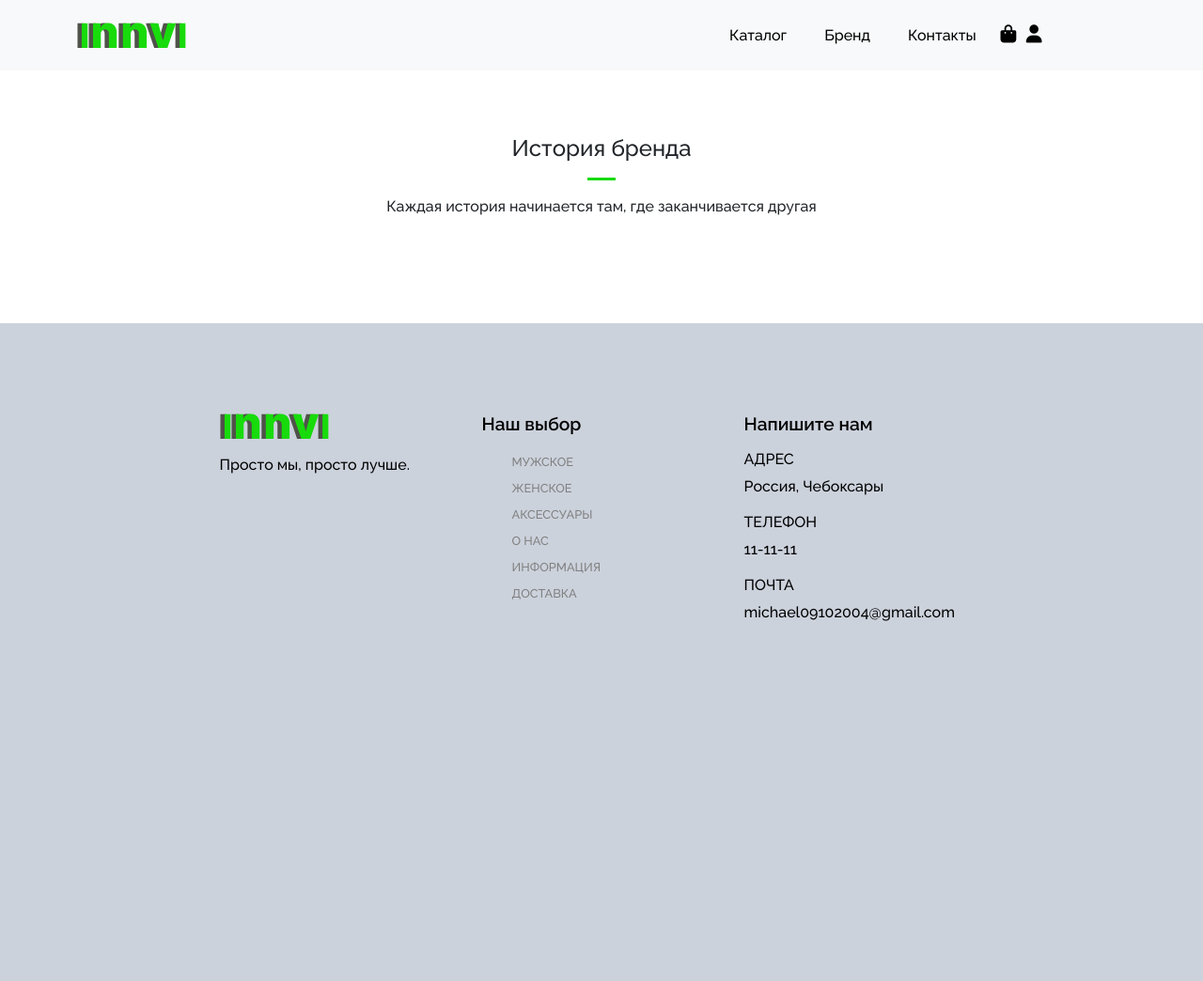
After one commit to kennyass359/diplomphp, a PHP site: page /brand.php in a window 1280 px wide. The commit adds this page. Shown: the whole page at 94% size. Run offline with PHP 8.4, Linux system fonts and the light colour scheme; some libraries are stand-ins or nearby versions.

Commit message:
add brand

```diff
--- /dev/null
+++ b/brand.php
@@ -0,0 +1,60 @@
+<?php include("header.php") ?>
+
+
+    <section id="contact" class="container my-5 py-5">
+        <div class="container text-center mt-5">
+            <h3>История бренда</h3>
+            <hr class="mx-auto">
+            <p class="w-50 mx-auto">
+                Каждая история начинается там, где заканчивается другая
+            </p>
+
+        </div>
+    </section>
+
+    <!-- footer -->
+    <footer class="mt-5 py-5">
+        <div class="row justify-content-center container mx-auto pt-5">
+            <div class="footer-one col-lg-3 col-md-6 col-sm-12">
+                <img src="./assets/img/Group 1.svg" alt="">
+                <p class="pt-3">Просто мы, просто лучше.</p>
+            </div>
+            <div class="footer-one col-lg-3 col-md-6 col-sm-12">
+                <h5 class="pb-2">Наш выбор</h5>
+                <ul class="text-uppercase">
+                    <li><a href="#">Мужское</a></li>
+                    <li><a href="#">Женское</a></li>
+                    <li><a href="#">Аксессуары</a></li>
+                    <li><a href="#">О нас</a></li>
+                    <li><a href="#">Информация</a></li>
+                    <li><a href="#">Доставка</a></li>
+                </ul>
+            </div>
+
+            <div class="footer-one col-lg-3 col-md-6 col-sm-12">
+                <h5 class="pb-2">Напишите нам</h5>
+                <div>
+                    <h6 class="text-uppercase">Адрес</h6>
+                    <p>Россия, Чебоксары</p>
+                </div>
+                <div>
+                    <h6 class="text-uppercase">Телефон</h6>
+                    <p>11-11-11</p>
+                </div>
+                <div>
+                    <h6 class="text-uppercase">Почта</h6>
+                    <p>michael09102004@gmail.com</p>
+                </div>
+            </div>
+        </div>
+
+    </footer>
+
+
+    <script src="https://cdn.jsdelivr.net/npm/bootstrap@5.3.2/dist/js/bootstrap.bundle.min.js"
+        integrity="sha384-C6RzsynM9kWDrMNeT87bh95OGNyZPhcTNXj1NW7RuBCsyN/o0jlpcV8Qyq46cDfL"
+        crossorigin="anonymous"></script>
+    <script src="https://kit.fontawesome.com/34a4f1a444.js" crossorigin="anonymous"></script>
+</body>
+
+</html>
--- a/header.php
+++ b/header.php
@@ -30,7 +30,7 @@
           </li>
 
           <li class="nav-item">
-            <a class="nav-link" href="#">Бренд</a>
+            <a class="nav-link" href="./brand.php">Бренд</a>
           </li>
 
           <li class="nav-item">
```
